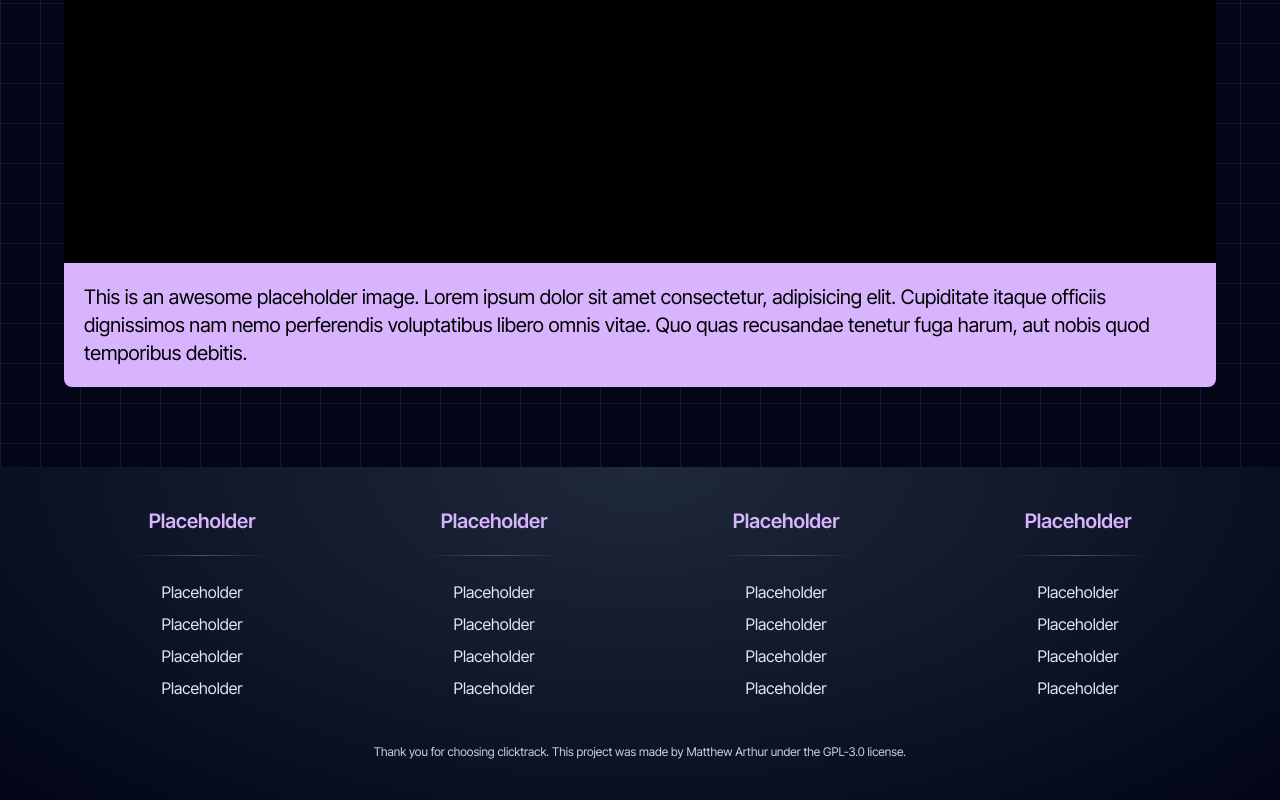
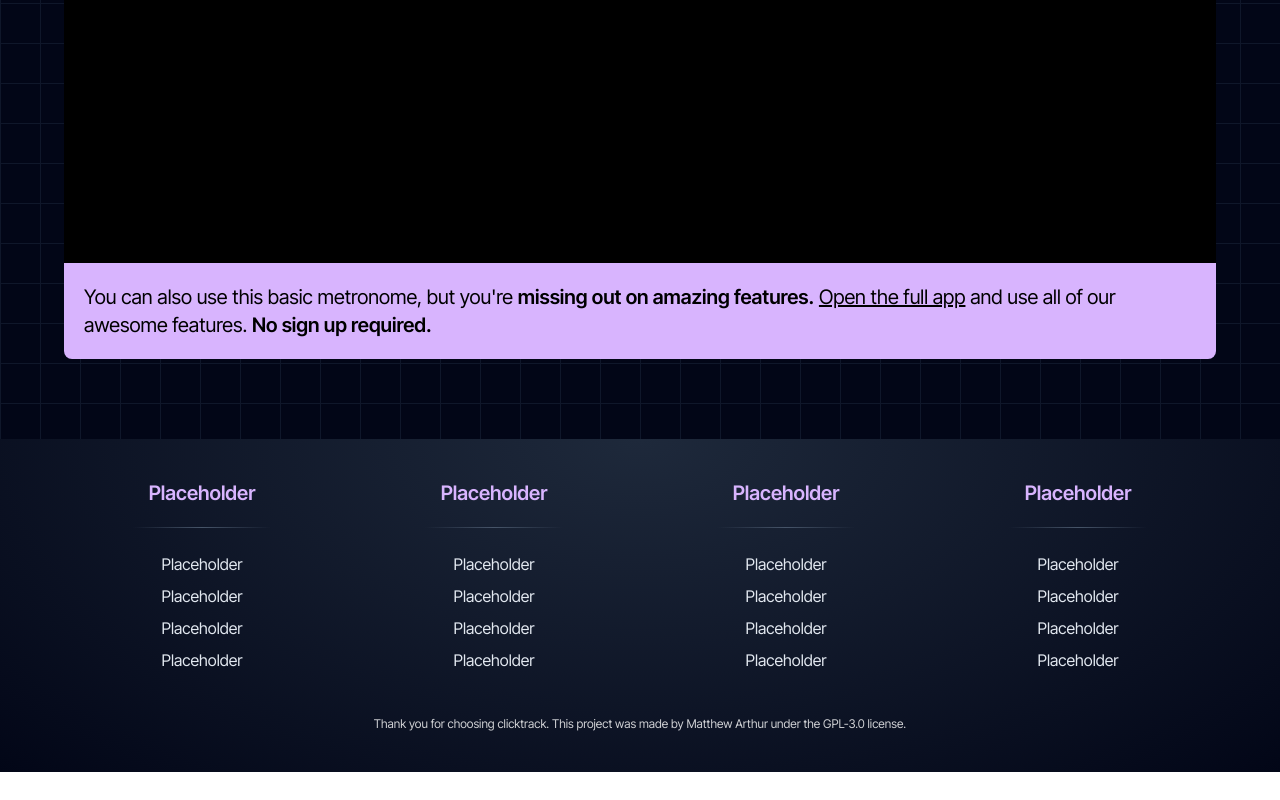
Before and after one commit to arthurmatthew/clicktrack, a React (Vite) app in the folder client/: page / in a window 1280 px wide. Shown: the part 1037-1837 px from the top of the page. After the commit the page ends 1809 px from the top, so only its background shows below. Built offline with nearby package versions, Linux system fonts and the light colour scheme.

Commit message:
Use full app info box

```diff
--- a/client/src/pages/index.tsx
+++ b/client/src/pages/index.tsx
@@ -72,11 +72,13 @@ const Index = () => {
         </div>
         <div className="mx-auto flex w-full max-w-6xl flex-col">
           <p className="w-full rounded-lg rounded-t-none bg-purple-300 p-5 text-xl">
-            This is an awesome placeholder image. Lorem ipsum dolor sit amet
-            consectetur, adipisicing elit. Cupiditate itaque officiis
-            dignissimos nam nemo perferendis voluptatibus libero omnis vitae.
-            Quo quas recusandae tenetur fuga harum, aut nobis quod temporibus
-            debitis.
+            You can also use this basic metronome, but you're{' '}
+            <b className="font-semibold">missing out on amazing features.</b>{' '}
+            <a href="/app" className="underline">
+              Open the full app
+            </a>{' '}
+            and use all of our awesome features.{' '}
+            <b className="font-semibold">No sign up required. </b>
           </p>
         </div>
       </section>
```
